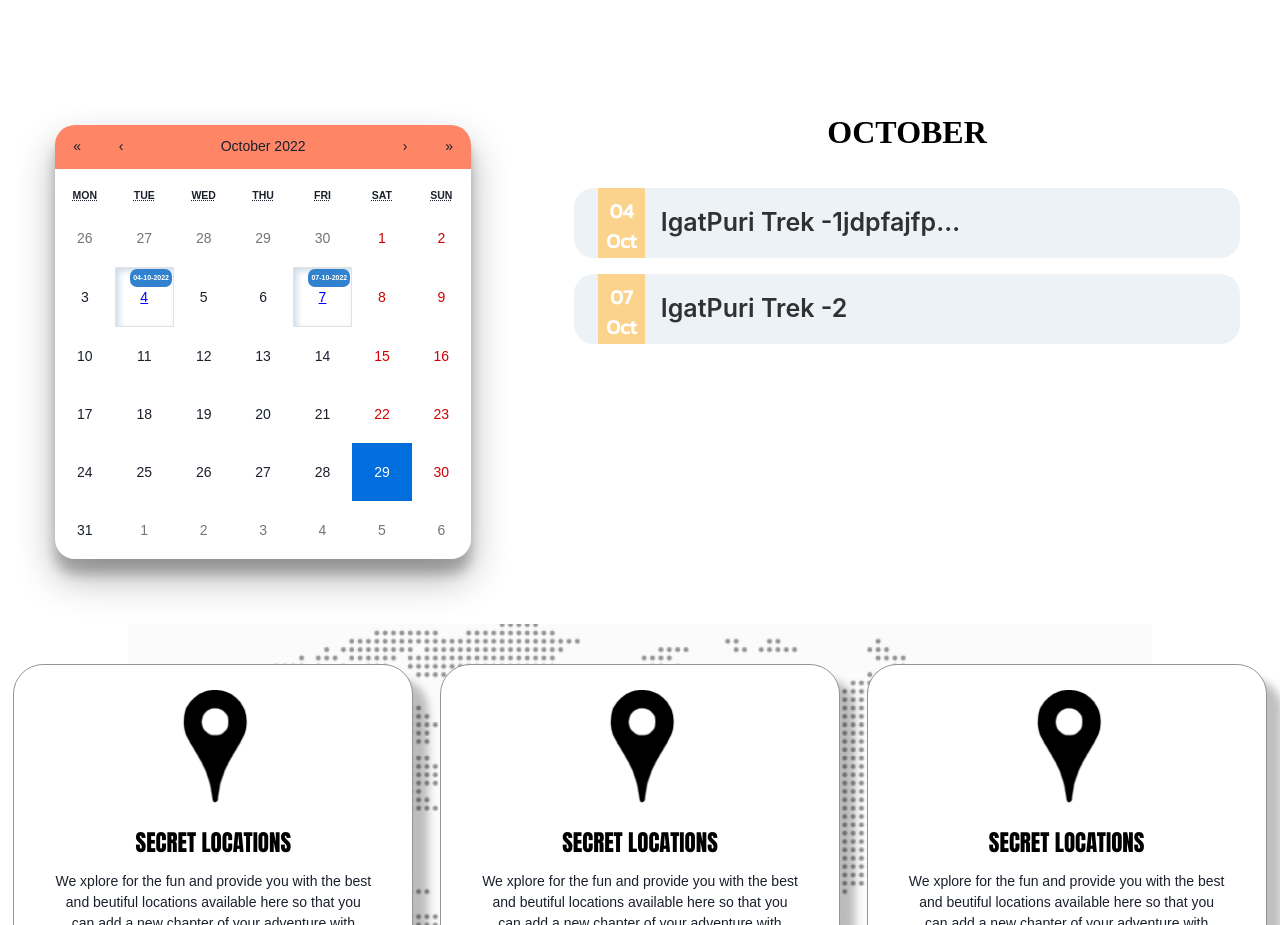
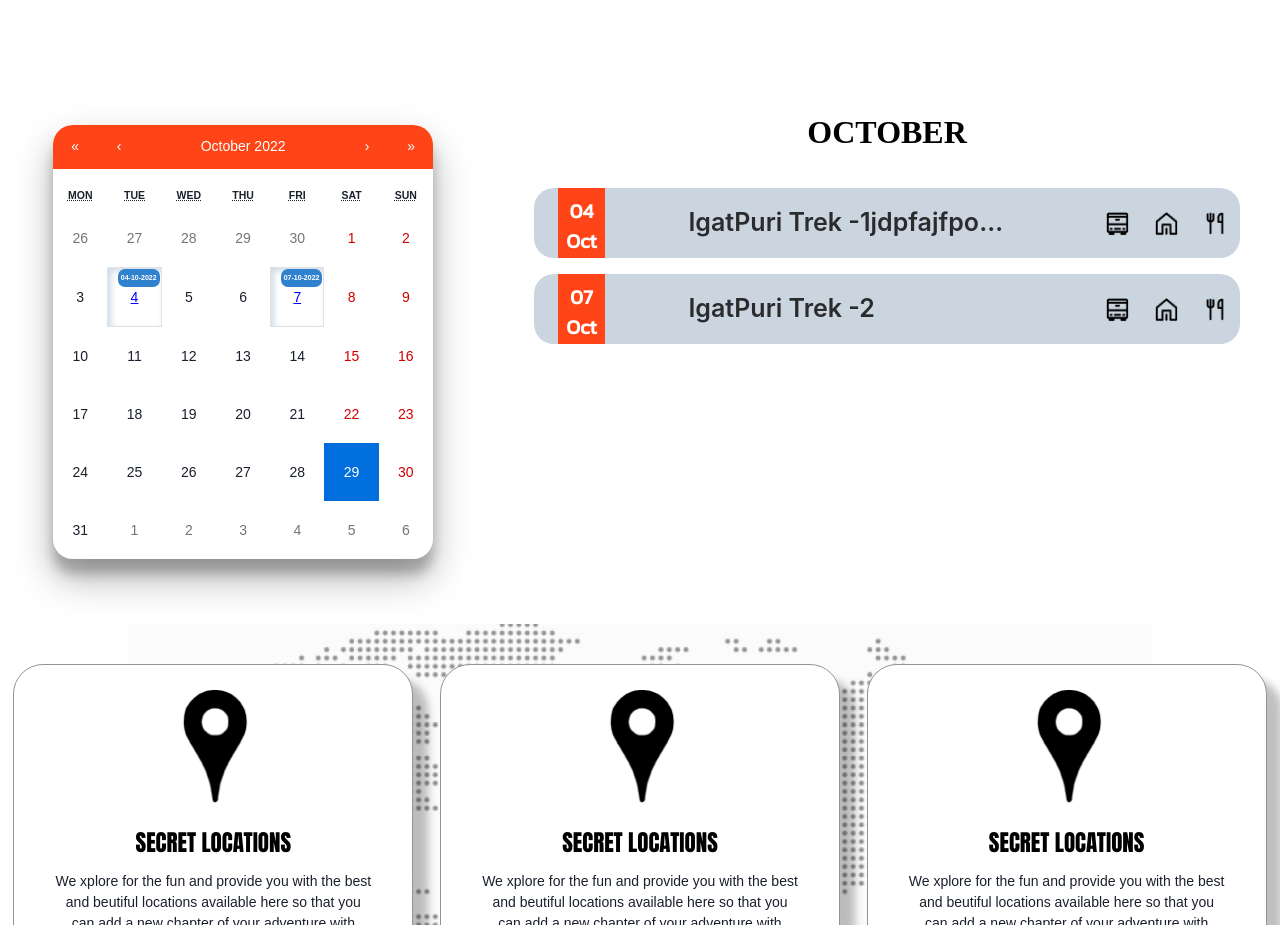
Before and after one commit to Amitrawat4532/Trekkings, a Next.js app: page / in a window 1280 px wide. Shown: the part 980-1905 px from the top of the page. Built offline with nearby package versions, Linux system fonts and the light colour scheme; a web font is replaced by a local one.

Commit message:
new update

```diff
--- a/components/Calendar.js
+++ b/components/Calendar.js
@@ -6,6 +6,7 @@ import {
   useDisclosure,
   Badge,
   Heading,
+  Button,
 } from "@chakra-ui/react";
 import React, { useState, useRef } from "react";
 import Calendar from "react-calendar";
@@ -195,13 +196,13 @@ const CalendarComp = () => {
               return (
                 <React.Fragment key={id}>
                   <Flex
-                    justifyContent="start"
+                    justifyContent="space-between"
                     alignItems="center"
                     fontSize="20px"
                     fontWeight="600"
                     color="#FF3606"
                     mb="4"
-                    bg="gray.100"
+                    bg="gray.300"
                     height="70px"
                     // px="2"
                     borderRadius="20px"
@@ -221,7 +222,7 @@ const CalendarComp = () => {
                       px="2"
                       py="2"
                       ml="6"
-                      bg="orange.200"
+                      bg="mainOrange"
                       fontFamily="Kanit"
                       textAlign="center"
                     >
@@ -241,14 +242,29 @@ const CalendarComp = () => {
                       {el?.title}
                     </Box>
 
-                    {/* <Box>
-                      <Image
-                        src={el?.images[imgNum]}
-                        width="120px"
-                        height="100%"
-                        objectFit="cover"
-                      />
-                    </Box> */}
+                    <Box>
+                      <Button variant="calendar_btn">
+                        <Image
+                          height="25px"
+                          width="25px"
+                          src="/images/Travel.png"
+                        />
+                      </Button>
+                      <Button variant="calendar_btn">
+                        <Image
+                          height="25px"
+                          width="25px"
+                          src="/images/Home.png"
+                        />
+                      </Button>
+                      <Button variant="calendar_btn">
+                        <Image
+                          height="25px"
+                          width="25px"
+                          src="/images/Food.png"
+                        />
+                      </Button>
+                    </Box>
                   </Flex>
                 </React.Fragment>
               );
--- a/styles/globals.css
+++ b/styles/globals.css
@@ -25,7 +25,8 @@ a {
   box-shadow: rgba(0, 0, 0, 0.3) 0px 19px 38px, rgba(0, 0, 0, 0.22) 0px 15px 12px;
 }
 .react-calendar__navigation{
-  background: #ff4517a7;
+  background: #ff4517;
+  color:white;
   border-top-left-radius: 20px;
   border-top-right-radius: 20px;
 
--- a/theme/ButtonStyle.js
+++ b/theme/ButtonStyle.js
@@ -57,5 +57,10 @@ export const ButtonStyle = {
       margin: "auto",
       fontFamily: "anton",
     },
+    calendar_btn: {
+      background: "transparent",
+      borderRadius: "20px",
+      p: "3",
+    },
   },
 };
```
